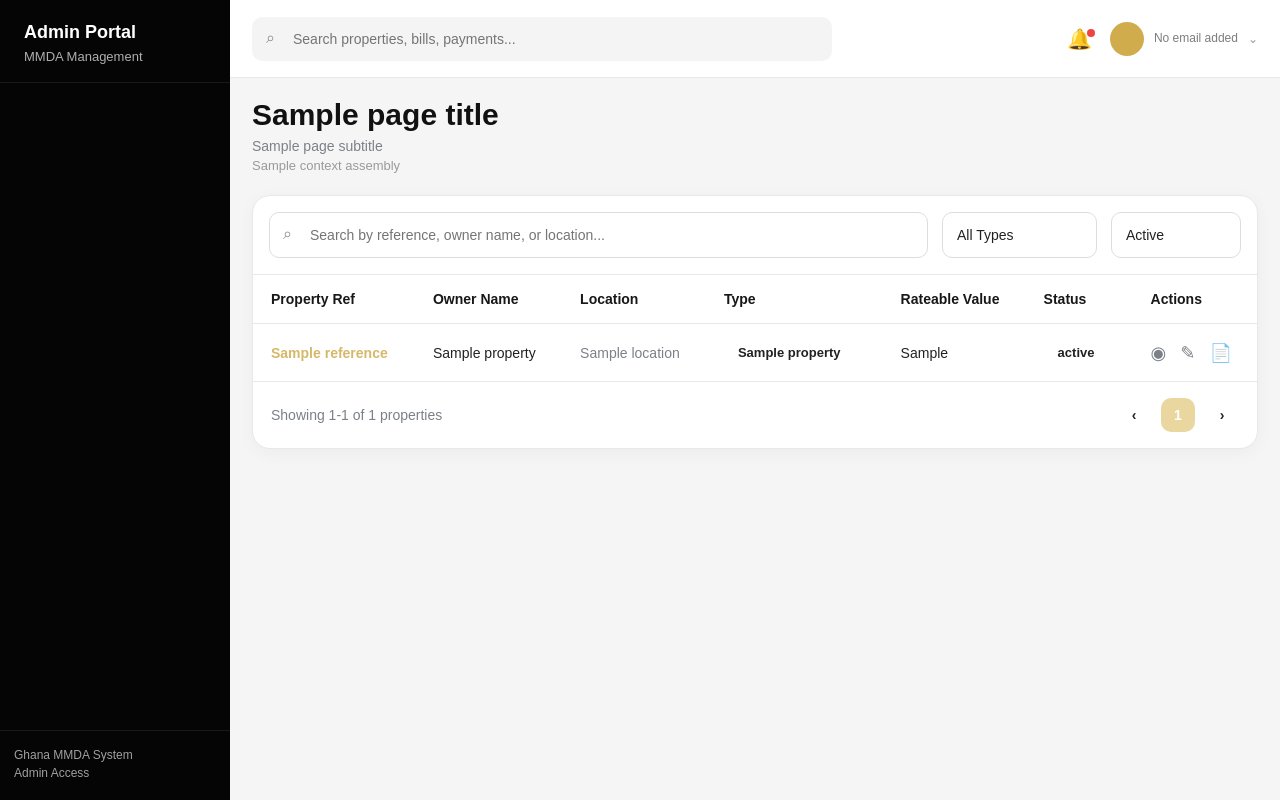
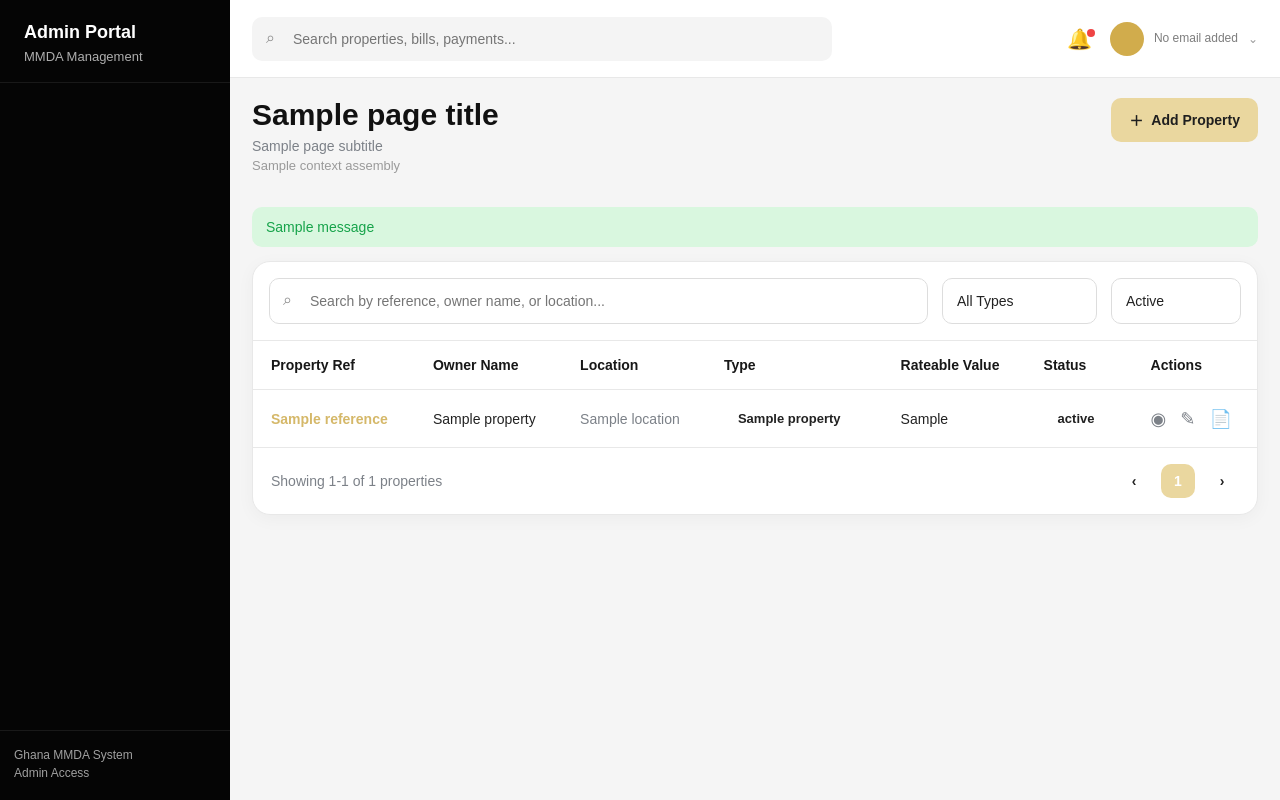
Before and after one commit to GT-Raph/mmda_property_rate, a Django app: template templates/properties/property_registry.html in a window 1280 px wide. Run offline with Django 3.2, Linux system fonts and the light colour scheme; the template is opened without the code that fills it: most values are stand-ins (such as "Sample title", 1, 10 or a date in 2020); one stand-in notice (Sample message) is shown.

Commit message:
Add property registration functionality and enhance property registry template

```diff
--- a/properties/urls.py
+++ b/properties/urls.py
@@ -1,8 +1,9 @@
 from django.urls import path
-from .views import property_registry
+from .views import add_property, property_registry
 
 app_name = "properties"
 
 urlpatterns = [
     path("", property_registry, name="property-registry"),
+    path("add/", add_property, name="add-property"),
 ]
--- a/templates/properties/property_registry.html
+++ b/templates/properties/property_registry.html
@@ -23,6 +23,8 @@
             --yellow: #d79a00;
             --yellow-soft: #f9edbf;
             --gray-soft: #eef0f3;
+            --red-soft: #fff1f1;
+            --red: #b42318;
             --shadow: 0 4px 18px rgba(0,0,0,0.04);
             --radius: 18px;
             --sidebar-width: 230px;
@@ -41,10 +43,7 @@
 
         body { min-height: 100vh; }
 
-        a {
-            color: inherit;
-            text-decoration: none;
-        }
+        a { color: inherit; text-decoration: none; }
 
         .layout { min-height: 100vh; }
 
@@ -269,6 +268,14 @@
             max-width: 1120px;
         }
 
+        .page-head {
+            display: flex;
+            align-items: flex-start;
+            justify-content: space-between;
+            gap: 16px;
+            margin-bottom: 12px;
+        }
+
         .page h1 {
             margin: 0;
             font-size: 30px;
@@ -286,6 +293,43 @@
             margin: 0 0 22px;
             font-size: 13px;
             color: #9a9a9a;
+        }
+
+        .primary-btn {
+            display: inline-flex;
+            align-items: center;
+            justify-content: center;
+            gap: 8px;
+            min-height: 44px;
+            padding: 0 18px;
+            border: none;
+            border-radius: 10px;
+            background: var(--gold-bg);
+            color: #1f1f1f;
+            font-size: 14px;
+            font-weight: 700;
+            white-space: nowrap;
+        }
+
+        .message-stack {
+            margin-bottom: 14px;
+        }
+
+        .message {
+            padding: 12px 14px;
+            border-radius: 10px;
+            margin-bottom: 10px;
+            font-size: 14px;
+        }
+
+        .message.success {
+            background: var(--green-soft);
+            color: var(--green);
+        }
+
+        .message.error {
+            background: var(--red-soft);
+            color: var(--red);
         }
 
         .card {
@@ -338,11 +382,6 @@
         .toolbar select {
             padding: 0 14px;
             appearance: none;
-        }
-
-        .toolbar-search input:focus,
-        .toolbar select:focus {
-            border-color: #d8d8d8;
         }
 
         .table-wrap {
@@ -423,12 +462,6 @@
             gap: 14px;
             color: #7c8188;
             font-size: 18px;
-        }
-
-        .actions a {
-            display: inline-flex;
-            align-items: center;
-            justify-content: center;
         }
 
         .table-footer {
@@ -514,10 +547,6 @@
             .topbar {
                 padding: 0 14px;
             }
-
-            .search-wrap {
-                max-width: none;
-            }
         }
 
         @media (max-width: 680px) {
@@ -528,17 +557,13 @@
                 align-items: stretch;
             }
 
-            .topbar-left {
+            .topbar-left,
+            .topbar-right {
                 width: 100%;
             }
 
             .topbar-right {
-                width: 100%;
                 justify-content: space-between;
-            }
-
-            .search-wrap {
-                max-width: none;
             }
 
             .page {
@@ -547,6 +572,11 @@
 
             .page h1 {
                 font-size: 24px;
+            }
+
+            .page-head {
+                flex-direction: column;
+                align-items: stretch;
             }
 
             .toolbar {
@@ -576,39 +606,33 @@
                     <span class="nav-icon">⌂</span><span>Dashboard</span>
                 </a>
             {% endif %}
-
             {% if portal_access.properties %}
                 <a href="{% url 'properties:property-registry' %}" class="active">
                     <span class="nav-icon">🏢</span><span>Properties</span>
                 </a>
             {% endif %}
-
             {% if portal_access.billing %}
-                <a href="{% url 'billing:billing-management' %}" class="{% if '/billing/' in request.path %}active{% endif %}">
+                <a href="{% url 'billing:billing-management' %}">
                     <span class="nav-icon">💳</span><span>Billing & Payments</span>
                 </a>
             {% endif %}
-
             {% if portal_access.field_operations %}
-                <a href="{% url 'field_operations:field-operations' %}" class="{% if '/field-operations/' in request.path %}active{% endif %}">
+                <a href="{% url 'field_operations:field-operations' %}">
                     <span class="nav-icon">📍</span><span>Field Officers</span>
                 </a>
             {% endif %}
-
             {% if portal_access.reports %}
-                <a href="{% url 'admins:reports-analytics' %}" class="{% if '/dashboard/reports/' in request.path %}active{% endif %}">
+                <a href="{% url 'admins:reports-analytics' %}">
                     <span class="nav-icon">📊</span><span>Reports</span>
                 </a>
             {% endif %}
-
             {% if portal_access.assembly %}
-                <a href="{% url 'admins:assembly-management' %}" class="{% if '/dashboard/assembly/' in request.path %}active{% endif %}">
+                <a href="{% url 'admins:assembly-management' %}">
                     <span class="nav-icon">ⓘ</span><span>Assembly</span>
                 </a>
             {% endif %}
-
             {% if portal_access.settings %}
-                <a href="{% url 'admins:settings' %}" class="{% if '/dashboard/settings/' in request.path %}active{% endif %}">
+                <a href="{% url 'admins:settings' %}">
                     <span class="nav-icon">⚙</span><span>Settings</span>
                 </a>
             {% endif %}
@@ -665,10 +689,29 @@
         </div>
 
         <div class="page">
-            <h1>{{ page_title }}</h1>
-            <div class="page-subtitle">{{ page_subtitle }}</div>
-            {% if context_assembly %}
-                <div class="assembly-caption">{{ context_assembly.name }}</div>
+            <div class="page-head">
+                <div>
+                    <h1>{{ page_title }}</h1>
+                    <div class="page-subtitle">{{ page_subtitle }}</div>
+                    {% if context_assembly %}
+                        <div class="assembly-caption">{{ context_assembly.name }}</div>
+                    {% endif %}
+                </div>
+
+                <a href="{% url 'properties:add-property' %}" class="primary-btn">
+                    <span>＋</span>
+                    <span>Add Property</span>
+                </a>
+            </div>
+
+            {% if messages %}
+                <div class="message-stack">
+                    {% for message in messages %}
+                        <div class="message {% if message.tags == 'success' %}success{% else %}error{% endif %}">
+                            {{ message }}
+                        </div>
+                    {% endfor %}
+                </div>
             {% endif %}
 
             <section class="card registry-card">
@@ -686,9 +729,7 @@
                     <select name="type" onchange="this.form.submit()">
                         <option value="">All Types</option>
                         {% for value, label in type_choices %}
-                            <option value="{{ value }}" {% if selected_type == value %}selected{% endif %}>
-                                {{ label }}
-                            </option>
+                            <option value="{{ value }}" {% if selected_type == value %}selected{% endif %}>{{ label }}</option>
                         {% endfor %}
                     </select>
 
@@ -749,10 +790,7 @@
 
                     <div class="pagination">
                         {% if page_obj.has_previous %}
-                            <a
-                                class="page-btn"
-                                href="?q={{ search|urlencode }}&type={{ selected_type|urlencode }}&status={{ selected_status|urlencode }}&page={{ page_obj.previous_page_number }}"
-                            >‹</a>
+                            <a class="page-btn" href="?q={{ search|urlencode }}&type={{ selected_type|urlencode }}&status={{ selected_status|urlencode }}&page={{ page_obj.previous_page_number }}">‹</a>
                         {% else %}
                             <span class="page-btn">‹</span>
                         {% endif %}
@@ -761,18 +799,12 @@
                             {% if num == page_obj.number %}
                                 <span class="page-btn active">{{ num }}</span>
                             {% elif num >= page_obj.number|add:-1 and num <= page_obj.number|add:1 %}
-                                <a
-                                    class="page-btn"
-                                    href="?q={{ search|urlencode }}&type={{ selected_type|urlencode }}&status={{ selected_status|urlencode }}&page={{ num }}"
-                                >{{ num }}</a>
+                                <a class="page-btn" href="?q={{ search|urlencode }}&type={{ selected_type|urlencode }}&status={{ selected_status|urlencode }}&page={{ num }}">{{ num }}</a>
                             {% endif %}
                         {% endfor %}
 
                         {% if page_obj.has_next %}
-                            <a
-                                class="page-btn"
-                                href="?q={{ search|urlencode }}&type={{ selected_type|urlencode }}&status={{ selected_status|urlencode }}&page={{ page_obj.next_page_number }}"
-                            >›</a>
+                            <a class="page-btn" href="?q={{ search|urlencode }}&type={{ selected_type|urlencode }}&status={{ selected_status|urlencode }}&page={{ page_obj.next_page_number }}">›</a>
                         {% else %}
                             <span class="page-btn">›</span>
                         {% endif %}
```
Also changed, not shown: properties/forms.py (added, +155 -0 lines), properties/views.py (+45 -1 lines).
